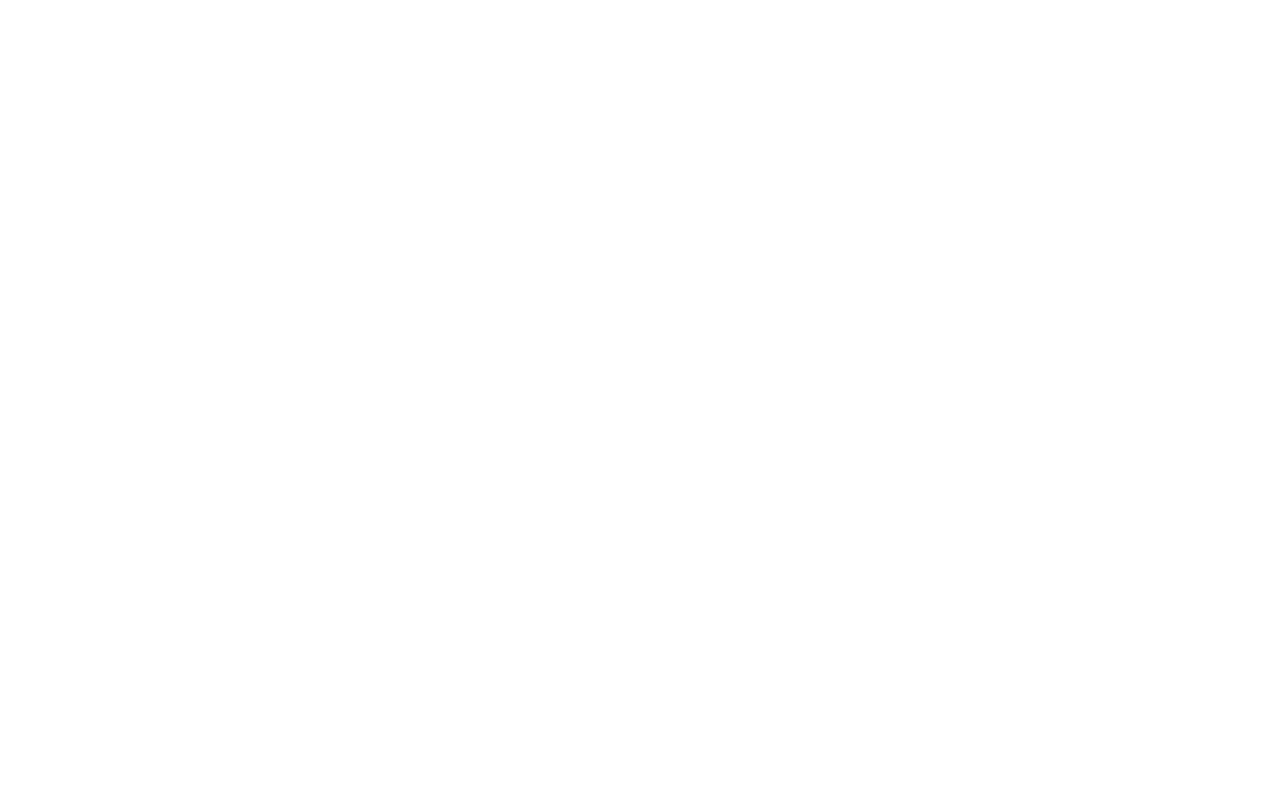
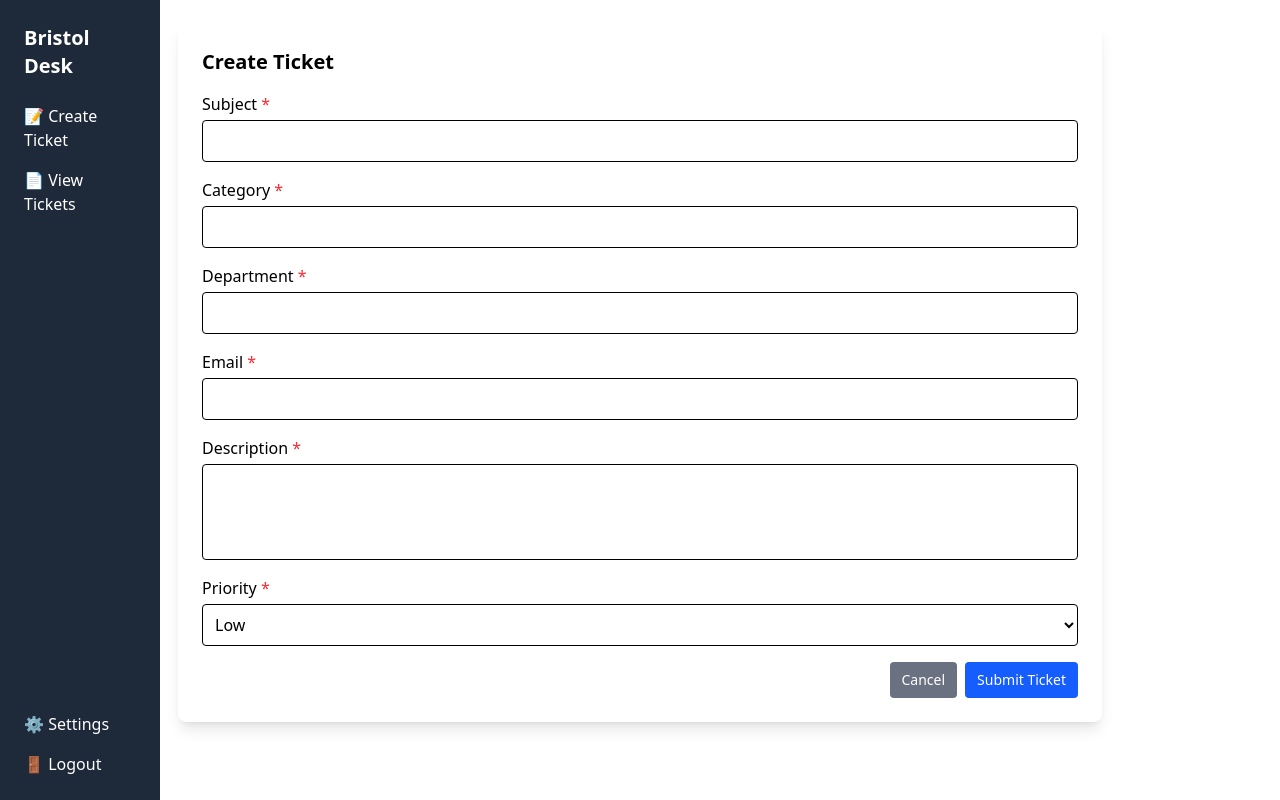
Before and after one commit to Janeirungu01/Helpdesk-Ticketing-System, a React (Vite) app: page /create-ticket in a window 1280 px wide. Before the commit this address had no page. Built offline with nearby package versions, Linux system fonts and the light colour scheme.

Commit message:
feat: added more fields

```diff
--- a/package.json
+++ b/package.json
@@ -14,6 +14,7 @@
     "react": "^19.0.0",
     "react-dom": "^19.0.0",
     "react-hot-toast": "^2.5.2",
+    "react-icons": "^5.5.0",
     "react-router-dom": "^7.4.0"
   },
   "devDependencies": {
--- a/src/App.jsx
+++ b/src/App.jsx
@@ -6,57 +6,114 @@ import Login from "./components/Login";
 import Tickets from "./components/Tickets";
 import AddTicket from "./components/AddTicket";
 import Layout from "./components/Layout";
+import UserLayout from "./components/User/UserLayout";
 
 function App() {
   const dummyTickets = [
     {
       ticketId: "TCKT-001",
-      title: "System Crash on Login",
+      subject: "System Crash on Login",
       description:
         "User reports that the system crashes when attempting to log in.",
       priority: "High",
+      category: "System Issue",
+      department: "IT Support",
+      email: "it.support@hospital.com",
     },
     {
       ticketId: "TCKT-002",
-      title: "Printer Not Responding",
+      subject: "Printer Not Responding",
       description: "The office printer is not responding to print commands.",
       priority: "Medium",
+      category: "Hardware",
+      department: "Administration",
+      email: "admin.office@hospital.com",
     },
     {
       ticketId: "TCKT-003",
-      title: "Email Not Syncing",
+      subject: "Email Not Syncing",
       description: "User unable to sync company email with Outlook.",
       priority: "Low",
+      category: "Email & Communication",
+      department: "Human Resources",
+      email: "hr@hospital.com",
     },
     {
       ticketId: "TCKT-004",
-      title: "VPN Connection Issues",
+      subject: "Email Login Failed!",
       description:
-        "Remote employees report that the VPN connection drops frequently.",
+        "Currently unable to login to the email. Incorrect password error!",
       priority: "High",
+      category: "Email & Communication",
+      department: "Finance",
+      email: "finance@hospital.com",
     },
     {
       ticketId: "TCKT-005",
-      title: "Software Installation Request",
+      subject: "Software Installation Request",
       description: "Request to install the latest version of Microsoft Office.",
       priority: "Medium",
+      category: "Software Installation",
+      department: "IT Support",
+      email: "it.support@hospital.com",
+    },
+    {
+      ticketId: "TCKT-006",
+      subject: "PACS System Not Loading",
+      description:
+        "Radiology department unable to access patient scans on PACS system.",
+      priority: "High",
+      category: "Medical Software",
+      department: "Radiology",
+      email: "radiology@hospital.com",
+    },
+    {
+      ticketId: "TCKT-007",
+      subject: "Electronic Health Records (EHR) Access Denied",
+      description: "Doctor unable to access patient records in the EHR system.",
+      priority: "High",
+      category: "Medical Software",
+      department: "Outpatient Services",
+      email: "outpatient@hospital.com",
+    },
+    {
+      ticketId: "TCKT-008",
+      subject: "Network Downtime in Emergency Room",
+      description:
+        "No network connection in the ER, affecting patient admission.",
+      priority: "Critical",
+      category: "Network",
+      department: "Emergency Room",
+      email: "er@hospital.com",
+    },
+    {
+      ticketId: "TCKT-009",
+      subject: "Lab Results Not Uploading",
+      description: "Lab results not syncing to the hospital database.",
+      priority: "High",
+      category: "Medical Software",
+      department: "Laboratory",
+      email: "lab@hospital.com",
+    },
+    {
+      ticketId: "TCKT-010",
+      subject: "CCTV Camera Not Recording",
+      description: "Security cameras in the main entrance are not recording.",
+      priority: "Medium",
+      category: "Security",
+      department: "Security",
+      email: "security@hospital.com",
     },
   ];
 
   const [tickets, setTickets] = useState(dummyTickets);
   const [loggedInUser, setUser] = useState(null);
+  const [userLayout, setUserLayout] = useState();
 
   return (
     <Router>
       <Routes>
-        <Route
-          path="/"
-          element={
-            <Layout>
-              <Login setUser={setUser} />
-            </Layout>
-          }
-        />
+        <Route path="/" element={<Login setUser={setUser} />} />
         <Route
           path="/tickets"
           element={
@@ -73,6 +130,11 @@ function App() {
             </Layout>
           }
         />
+
+        <Route
+          path="/create-ticket"
+          element={<UserLayout setUserLayout={setUserLayout} />}
+        />
       </Routes>
       <Toaster />
     </Router>
--- a/src/components/AddTicket.jsx
+++ b/src/components/AddTicket.jsx
@@ -108,7 +108,6 @@ function AddTicket({ setTickets }) {
     title: "",
     description: "",
     priority: "Low",
-
     department: "",
     subject: "",
     category: "",
--- a/src/components/Login.jsx
+++ b/src/components/Login.jsx
@@ -8,13 +8,13 @@ function Login({ setUser }) {
   const adminUser = {
     userType: "Admin",
     userName: "Admin",
-    email: "admin@bristol.co.ke",
+    email: "admin@gmail.com",
     password: "Admin",
   };
   const regularUser = {
     userType: "Regular",
     userName: "User",
-    email: "user@bristol.co.ke",
+    email: "user@gmail.com",
     password: "User",
   };
 
@@ -91,18 +91,12 @@ function Login({ setUser }) {
 
           <button
             type="submit"
-            className="w-full bg-blue-500 text-white py-2 rounded-lg hover:bg-blue-600 transition"
+            className="w-full bg-blue-500 text-white py-2 rounded-lg hover:bg-blue-600 p-4 transition"
           >
             Login
           </button>
         </form>
 
-        <p className="text-sm text-gray-600 mt-4 text-center">
-          Don't have an account?{" "}
-          <a href="#" className="text-blue-500 hover:underline">
-            Sign up
-          </a>
-        </p>
       </div>
     </div>
   );
--- /dev/null
+++ b/src/components/User/TicketForm.jsx
@@ -0,0 +1,119 @@
+//Add ticket
+import { useState } from "react";
+import { useNavigate } from "react-router-dom";
+import toast from "react-hot-toast";
+
+export default function TicketForm() {
+  const navigate = useNavigate();
+
+  const initialFormState = {
+    subject: "",
+    category: "",
+    department: "",
+    email: "",
+    description: "",
+    priority: "Low",
+  };
+
+  const [formData, setFormData] = useState(initialFormState);
+  const [errors, setErrors] = useState({});
+  const [ticketa, setTicketa] = useState([]);
+
+  const validateForm = () => {
+    let newErrors = {};
+    Object.keys(formData).forEach((key) => {
+      if (!formData[key].trim()) {
+        newErrors[key] = `${key} is required`;
+      }
+    });
+    setErrors(newErrors);
+    return Object.keys(newErrors).length === 0;
+  };
+
+  const handleChange = (e) => {
+    setFormData({ ...formData, [e.target.name]: e.target.value });
+  };
+
+  const handleSubmit = (e) => {
+    e.preventDefault();
+
+    if (!formData.subject || !formData.description || !formData.email) {
+      toast.error("Please fill in all required fields.");
+      return;
+    }
+
+    const newTicket = {
+      ticketId: Date.now(),
+      title: formData.subject,
+      category: formData.category,
+      department: formData.department,
+      email: formData.email,
+      priority: formData.priority,
+      description: formData.description,
+      resolved: false,
+    };
+
+    setTicketa((prevTickets) => [...prevTickets, newTicket]);
+    toast.success(`Your request was added with ID ${newTicket.ticketId}`);
+    navigate("/tickets");
+  };
+
+  const handleCancel = () => {
+    setFormData(initialFormState);
+  };
+
+  const renderInputField = (key) => (
+    <div key={key}>
+      <label className="block font-medium capitalize text-black">
+        {key} <span className="text-red-500">*</span>
+      </label>
+      {key === "priority" ? (
+        <select
+          name={key}
+          value={formData[key]}
+          onChange={handleChange}
+          className="w-full border p-2 rounded mt-1 text-black bg-white"
+        >
+          <option value="High">High</option>
+          <option value="Medium">Medium</option>
+          <option value="Low">Low</option>
+        </select>
+      ) : (
+        <input
+          type={key === "email" ? "email" : "text"}
+          name={key}
+          value={formData[key]}
+          onChange={handleChange}
+          className={`w-full border p-2 rounded mt-1 text-black bg-white ${
+            key === "description" ? "h-24" : ""
+          }`}
+        />
+      )}
+      {errors[key] && <p className="text-red-500 text-sm">{errors[key]}</p>}
+    </div>
+  );
+
+  return (
+    <div className="w-3/4 mx-auto bg-white p-6 rounded-lg shadow-lg">
+      <h2 className="text-xl font-bold mb-4 text-black">Create Ticket</h2>
+      <form onSubmit={handleSubmit} className="space-y-4">
+        {Object.keys(formData).map(renderInputField)}
+        <div className="flex justify-end space-x-2">
+          <button
+            type="button"
+            onClick={handleCancel}
+            className="bg-gray-500 text-white px-3 py-2 rounded text-sm text-bold hover:bg-gray-600"
+          >
+            Cancel
+          </button>
+          <button
+            type="submit"
+            className="bg-blue-600 text-white px-3 py-1 rounded text-sm text-bold hover:bg-blue-700"
+          >
+            Submit Ticket
+          </button>
+        </div>
+      </form>
+    </div>
+  );
+}
--- /dev/null
+++ b/src/components/User/UserLayout.jsx
@@ -0,0 +1,16 @@
+import { useState } from "react";
+import UserSidebar from "./UserSidebar";
+import TicketForm from "./TicketForm";
+
+export default function App() {
+  const [activeView, setActiveView] = useState("create");
+
+  return (
+    <div className="flex h-screen">
+      <UserSidebar onSelect={setActiveView} />
+      <div className="flex-1 p-6">
+        {activeView === "create" ? <TicketForm /> : <h2 className="text-xl font-bold text-left">View Tickets Coming Soon...</h2>}
+      </div>
+    </div>
+  );
+}
--- /dev/null
+++ b/src/components/User/UserSidebar.jsx
@@ -0,0 +1,84 @@
+// import React from 'react'
+
+// function UserSidebar({ onSelect }) {
+//     return (
+//       <div className="w-1/6 h-screen bg-gray-800 text-white p-6 flex flex-col justify-between">
+//         <div>
+//           <h2 className="text-xl font-bold mb-6">Ticket System</h2>
+//           <ul className="space-y-4">
+//             <li>
+//               <button onClick={() => onSelect("create")} className="w-full text-left hover:text-gray-300">
+//                 📝 Create Ticket
+//               </button>
+//             </li>
+//             <li>
+//               <button onClick={() => onSelect("view")} className="w-full text-left hover:text-gray-300">
+//                 📄 View Tickets
+//               </button>
+//             </li>
+//           </ul>
+//         </div>
+//         <div>
+//           <button className="w-full text-left hover:text-gray-300">⚙️ Settings</button>
+//           <button className="w-full text-left mt-4 hover:text-red-400">🚪 Logout</button>
+//         </div>
+//       </div>
+//     );
+//   }
+
+
+// export default UserSidebar
+
+import React, { useState } from "react";
+import { FiMenu, FiX } from "react-icons/fi";
+
+function UserSidebar({ onSelect }) {
+  const [isOpen, setIsOpen] = useState(false);
+
+  return (
+    <div className="relative">
+      {/* Hamburger Button for Mobile and smaller screen*/}
+      <button
+        className="absolute top-4 left-4 text-white bg-gray-800 p-2 rounded md:hidden"
+        onClick={() => setIsOpen(!isOpen)}
+      >
+        {isOpen ? <FiX size={24} /> : <FiMenu size={24} />}
+      </button>
+
+      {/* Sidebar */}
+      <div
+        className={`fixed inset-y-0 left-0 bg-gray-800 text-white p-6 flex flex-col justify-between
+        transform ${isOpen ? "translate-x-0" : "-translate-x-full"}
+        transition-transform md:translate-x-0 md:w-1/8 w-3/4 h-full`}
+      >
+        <div>
+          <h2 className="text-xl font-bold mb-6">Bristol Desk</h2>
+          <ul className="space-y-4">
+            <li>
+              <button
+                onClick={() => onSelect("create")}
+                className="w-full text-left hover:text-gray-300"
+              >
+                📝 Create Ticket
+              </button>
+            </li>
+            <li>
+              <button
+                onClick={() => onSelect("view")}
+                className="w-full text-left hover:text-gray-300"
+              >
+                📄 View Tickets
+              </button>
+            </li>
+          </ul>
+        </div>
+        <div>
+          <button className="w-full text-left hover:text-gray-300">⚙️ Settings</button>
+          <button className="w-full text-left mt-4 hover:text-red-400">🚪 Logout</button>
+        </div>
+      </div>
+    </div>
+  );
+}
+
+export default UserSidebar;
```
Also changed, not shown: 1 other file (tests, documents, lock files or other folders).
